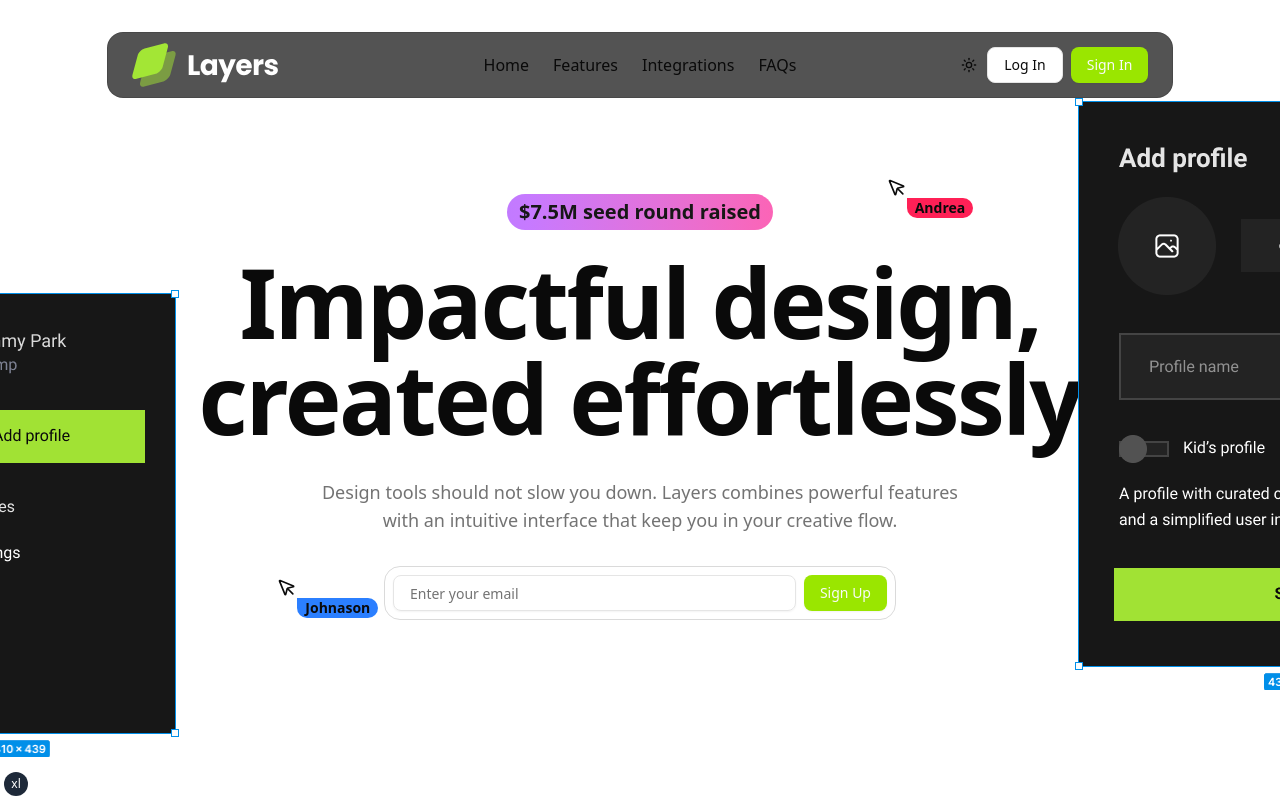
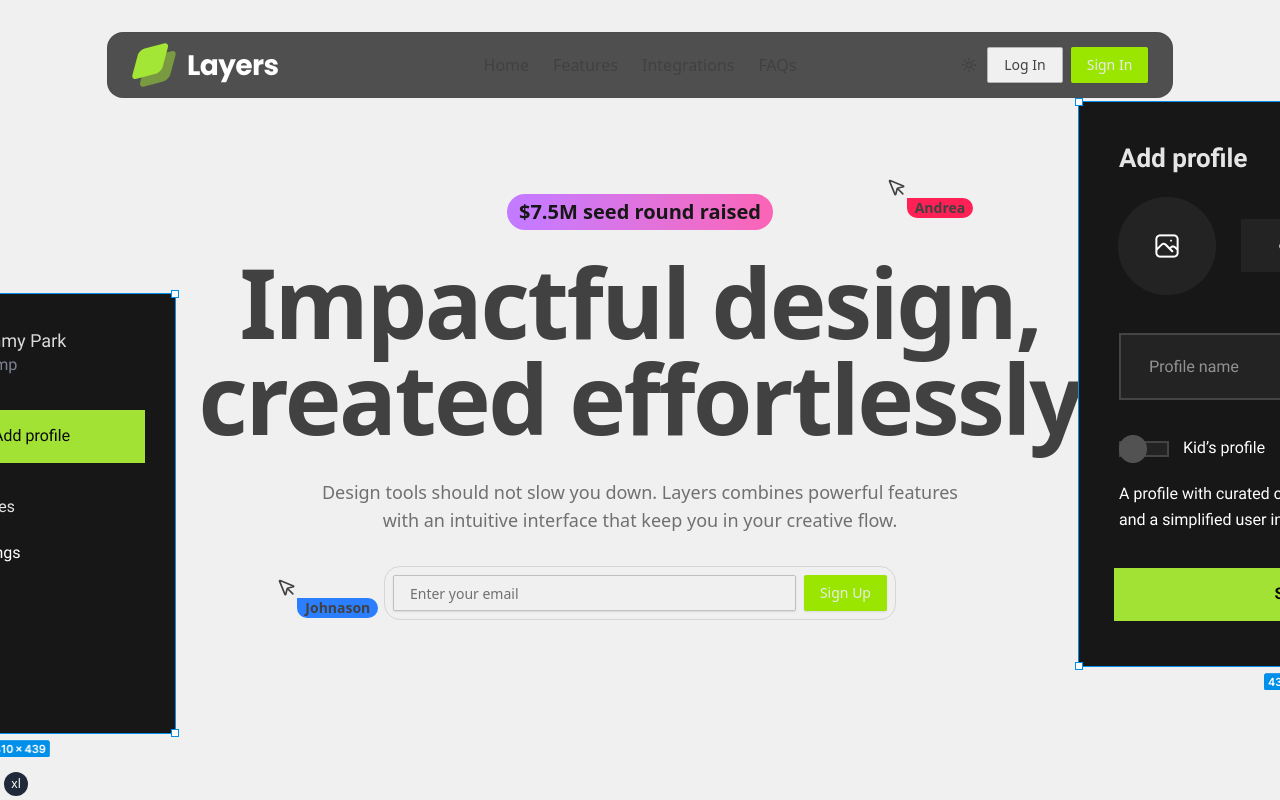
Before and after one commit to noidilin/edu, a Next.js app: page / in a window 1280 px wide. Shown: the top 800 px of the page. Built offline with nearby package versions, Linux system fonts and the light colour scheme.

Commit message:
feat!(theme): add tweakcn theme

```diff
--- a/app/globals.css
+++ b/app/globals.css
@@ -1,117 +1,178 @@
+/* biome-ignore-all lint/suspicious/noUnknownAtRules: tailwind syntax */
+
 @import "tailwindcss";
 @import "tw-animate-css";
 
 @custom-variant dark (&:is(.dark *));
 
+:root {
+  --background: oklch(0.9551 0 0);
+  --foreground: oklch(0.3753 0 0);
+  --card: oklch(0.937 0 0);
+  --card-foreground: oklch(0.3753 0 0);
+  --popover: oklch(0.8945 0 0);
+  --popover-foreground: oklch(0.3753 0 0);
+  --primary: oklch(0.285 0 0);
+  --primary-foreground: oklch(0.937 0 0);
+  --secondary: oklch(0.8452 0 0);
+  --secondary-foreground: oklch(0.3753 0 0);
+  --muted: oklch(0.8452 0 0);
+  --muted-foreground: oklch(0.5452 0 0);
+  --accent: oklch(0.8673 0.0101 87.4777);
+  --accent-foreground: oklch(0.4239 0 0);
+  --destructive: oklch(0.7183 0.0692 18.9061);
+  --destructive-foreground: oklch(0.937 0 0);
+  --border: oklch(0.7668 0 0);
+  --input: oklch(0.8078 0 0);
+  --ring: oklch(0.6234 0 0);
+  --chart-1: oklch(0.6234 0 0);
+  --chart-2: oklch(0.7141 0.1045 33.0967);
+  --chart-3: oklch(0.7573 0.0479 256.4904);
+  --chart-4: oklch(0.8854 0.0473 77.6093);
+  --chart-5: oklch(0.8033 0.0506 43.489);
+  --sidebar: oklch(0.937 0 0);
+  --sidebar-foreground: oklch(0.329 0 0);
+  --sidebar-primary: oklch(0.6234 0 0);
+  --sidebar-primary-foreground: oklch(0.937 0 0);
+  --sidebar-accent: oklch(0.738 0 0);
+  --sidebar-accent-foreground: oklch(0.937 0 0);
+  --sidebar-border: oklch(0.8078 0 0);
+  --sidebar-ring: oklch(0.6234 0 0);
+  --font-sans: var(--font-merriweather), ui-sans-serif, sans-serif, system-ui;
+  --font-serif: var(--font-fraunces), ui-serif, serif;
+  --font-mono: var(--font-fira-code), monospace;
+  --radius: 0.25rem;
+  --shadow-2xs: 0px 1px 2px 0px hsl(0 0% 25.4902% / 0.13);
+  --shadow-xs: 0px 1px 2px 0px hsl(0 0% 25.4902% / 0.13);
+  --shadow-sm:
+    0px 1px 2px 0px hsl(0 0% 25.4902% / 0.25), 0px 1px 2px -1px
+    hsl(0 0% 25.4902% / 0.25);
+  --shadow:
+    0px 1px 2px 0px hsl(0 0% 25.4902% / 0.25), 0px 1px 2px -1px
+    hsl(0 0% 25.4902% / 0.25);
+  --shadow-md:
+    0px 1px 2px 0px hsl(0 0% 25.4902% / 0.25), 0px 2px 4px -1px
+    hsl(0 0% 25.4902% / 0.25);
+  --shadow-lg:
+    0px 1px 2px 0px hsl(0 0% 25.4902% / 0.25), 0px 4px 6px -1px
+    hsl(0 0% 25.4902% / 0.25);
+  --shadow-xl:
+    0px 1px 2px 0px hsl(0 0% 25.4902% / 0.25), 0px 8px 10px -1px
+    hsl(0 0% 25.4902% / 0.25);
+  --shadow-2xl: 0px 1px 2px 0px hsl(0 0% 25.4902% / 0.63);
+  --tracking-normal: 0em;
+  --spacing: 0.25rem;
+}
+
+.dark {
+  --background: oklch(0.2134 0 0);
+  --foreground: oklch(0.7668 0 0);
+  --card: oklch(0.235 0 0);
+  --card-foreground: oklch(0.7668 0 0);
+  --popover: oklch(0.285 0 0);
+  --popover-foreground: oklch(0.7668 0 0);
+  --primary: oklch(0.8452 0 0);
+  --primary-foreground: oklch(0.235 0 0);
+  --secondary: oklch(0.3753 0 0);
+  --secondary-foreground: oklch(0.7668 0 0);
+  --muted: oklch(0.329 0 0);
+  --muted-foreground: oklch(0.5452 0 0);
+  --accent: oklch(0.7579 0.0134 86.8455);
+  --accent-foreground: oklch(0.2134 0 0);
+  --destructive: oklch(0.63 0.0706 19.2286);
+  --destructive-foreground: oklch(0.235 0 0);
+  --border: oklch(0.329 0 0);
+  --input: oklch(0.3753 0 0);
+  --ring: oklch(0.4784 0 0);
+  --chart-1: oklch(0.8673 0.0101 87.4777);
+  --chart-2: oklch(0.7141 0.1045 33.0967);
+  --chart-3: oklch(0.6234 0 0);
+  --chart-4: oklch(0.4784 0 0);
+  --chart-5: oklch(0.3753 0 0);
+  --sidebar: oklch(0.1957 0 0);
+  --sidebar-foreground: oklch(0.696 0 0);
+  --sidebar-primary: oklch(0.7668 0 0);
+  --sidebar-primary-foreground: oklch(0.235 0 0);
+  --sidebar-accent: oklch(0.8452 0 0);
+  --sidebar-accent-foreground: oklch(0.235 0 0);
+  --sidebar-border: oklch(0.329 0 0);
+  --sidebar-ring: oklch(0.7668 0 0);
+  --font-sans: Merriweather Sans, ui-sans-serif, sans-serif, system-ui;
+  --font-serif: Fraunces, ui-serif, serif;
+  --font-mono: Fira Code, monospace;
+  --radius: 0.25rem;
+  --shadow-2xs: 0px 1px 2px 0px hsl(0 0% 6.2745% / 0.13);
+  --shadow-xs: 0px 1px 2px 0px hsl(0 0% 6.2745% / 0.13);
+  --shadow-sm:
+    0px 1px 2px 0px hsl(0 0% 6.2745% / 0.25), 0px 1px 2px -1px
+    hsl(0 0% 6.2745% / 0.25);
+  --shadow:
+    0px 1px 2px 0px hsl(0 0% 6.2745% / 0.25), 0px 1px 2px -1px
+    hsl(0 0% 6.2745% / 0.25);
+  --shadow-md:
+    0px 1px 2px 0px hsl(0 0% 6.2745% / 0.25), 0px 2px 4px -1px
+    hsl(0 0% 6.2745% / 0.25);
+  --shadow-lg:
+    0px 1px 2px 0px hsl(0 0% 6.2745% / 0.25), 0px 4px 6px -1px
+    hsl(0 0% 6.2745% / 0.25);
+  --shadow-xl:
+    0px 1px 2px 0px hsl(0 0% 6.2745% / 0.25), 0px 8px 10px -1px
+    hsl(0 0% 6.2745% / 0.25);
+  --shadow-2xl: 0px 1px 2px 0px hsl(0 0% 6.2745% / 0.63);
+}
+
 @theme inline {
   --color-background: var(--background);
   --color-foreground: var(--foreground);
-  --font-sans: var(--font-geist-sans);
-  --font-mono: var(--font-geist-mono);
+  --color-card: var(--card);
+  --color-card-foreground: var(--card-foreground);
+  --color-popover: var(--popover);
+  --color-popover-foreground: var(--popover-foreground);
+  --color-primary: var(--primary);
+  --color-primary-foreground: var(--primary-foreground);
+  --color-secondary: var(--secondary);
+  --color-secondary-foreground: var(--secondary-foreground);
+  --color-muted: var(--muted);
+  --color-muted-foreground: var(--muted-foreground);
+  --color-accent: var(--accent);
+  --color-accent-foreground: var(--accent-foreground);
+  --color-destructive: var(--destructive);
+  --color-destructive-foreground: var(--destructive-foreground);
+  --color-border: var(--border);
+  --color-input: var(--input);
+  --color-ring: var(--ring);
+  --color-chart-1: var(--chart-1);
+  --color-chart-2: var(--chart-2);
+  --color-chart-3: var(--chart-3);
+  --color-chart-4: var(--chart-4);
+  --color-chart-5: var(--chart-5);
+  --color-sidebar: var(--sidebar);
+  --color-sidebar-foreground: var(--sidebar-foreground);
+  --color-sidebar-primary: var(--sidebar-primary);
+  --color-sidebar-primary-foreground: var(--sidebar-primary-foreground);
+  --color-sidebar-accent: var(--sidebar-accent);
+  --color-sidebar-accent-foreground: var(--sidebar-accent-foreground);
+  --color-sidebar-border: var(--sidebar-border);
   --color-sidebar-ring: var(--sidebar-ring);
-  --color-sidebar-border: var(--sidebar-border);
-  --color-sidebar-accent-foreground: var(--sidebar-accent-foreground);
-  --color-sidebar-accent: var(--sidebar-accent);
-  --color-sidebar-primary-foreground: var(--sidebar-primary-foreground);
-  --color-sidebar-primary: var(--sidebar-primary);
-  --color-sidebar-foreground: var(--sidebar-foreground);
-  --color-sidebar: var(--sidebar);
-  --color-chart-5: var(--chart-5);
-  --color-chart-4: var(--chart-4);
-  --color-chart-3: var(--chart-3);
-  --color-chart-2: var(--chart-2);
-  --color-chart-1: var(--chart-1);
-  --color-ring: var(--ring);
-  --color-input: var(--input);
-  --color-border: var(--border);
-  --color-destructive: var(--destructive);
-  --color-accent-foreground: var(--accent-foreground);
-  --color-accent: var(--accent);
-  --color-muted-foreground: var(--muted-foreground);
-  --color-muted: var(--muted);
-  --color-secondary-foreground: var(--secondary-foreground);
-  --color-secondary: var(--secondary);
-  --color-primary-foreground: var(--primary-foreground);
-  --color-primary: var(--primary);
-  --color-popover-foreground: var(--popover-foreground);
-  --color-popover: var(--popover);
-  --color-card-foreground: var(--card-foreground);
-  --color-card: var(--card);
+
+  --font-sans: var(--font-sans);
+  --font-mono: var(--font-mono);
+  --font-serif: var(--font-serif);
+
   --radius-sm: calc(var(--radius) - 4px);
   --radius-md: calc(var(--radius) - 2px);
   --radius-lg: var(--radius);
   --radius-xl: calc(var(--radius) + 4px);
+
+  --shadow-2xs: var(--shadow-2xs);
+  --shadow-xs: var(--shadow-xs);
+  --shadow-sm: var(--shadow-sm);
+  --shadow: var(--shadow);
+  --shadow-md: var(--shadow-md);
+  --shadow-lg: var(--shadow-lg);
+  --shadow-xl: var(--shadow-xl);
+  --shadow-2xl: var(--shadow-2xl);
 }
-
-:root {
-  --radius: 0.625rem;
-  --background: oklch(1 0 0);
-  --foreground: oklch(0.145 0 0);
-  --card: oklch(1 0 0);
-  --card-foreground: oklch(0.145 0 0);
-  --popover: oklch(1 0 0);
-  --popover-foreground: oklch(0.145 0 0);
-  --primary: oklch(0.205 0 0);
-  --primary-foreground: oklch(0.985 0 0);
-  --secondary: oklch(0.97 0 0);
-  --secondary-foreground: oklch(0.205 0 0);
-  --muted: oklch(0.97 0 0);
-  --muted-foreground: oklch(0.556 0 0);
-  --accent: oklch(0.97 0 0);
-  --accent-foreground: oklch(0.205 0 0);
-  --destructive: oklch(0.577 0.245 27.325);
-  --border: oklch(0.922 0 0);
-  --input: oklch(0.922 0 0);
-  --ring: oklch(0.708 0 0);
-  --chart-1: oklch(0.646 0.222 41.116);
-  --chart-2: oklch(0.6 0.118 184.704);
-  --chart-3: oklch(0.398 0.07 227.392);
-  --chart-4: oklch(0.828 0.189 84.429);
-  --chart-5: oklch(0.769 0.188 70.08);
-  --sidebar: oklch(0.985 0 0);
-  --sidebar-foreground: oklch(0.145 0 0);
-  --sidebar-primary: oklch(0.205 0 0);
-  --sidebar-primary-foreground: oklch(0.985 0 0);
-  --sidebar-accent: oklch(0.97 0 0);
-  --sidebar-accent-foreground: oklch(0.205 0 0);
-  --sidebar-border: oklch(0.922 0 0);
-  --sidebar-ring: oklch(0.708 0 0);
-}
-
-.dark {
-  --background: oklch(0.145 0 0);
-  --foreground: oklch(0.985 0 0);
-  --card: oklch(0.205 0 0);
-  --card-foreground: oklch(0.985 0 0);
-  --popover: oklch(0.205 0 0);
-  --popover-foreground: oklch(0.985 0 0);
-  --primary: oklch(0.922 0 0);
-  --primary-foreground: oklch(0.205 0 0);
-  --secondary: oklch(0.269 0 0);
-  --secondary-foreground: oklch(0.985 0 0);
-  --muted: oklch(0.269 0 0);
-  --muted-foreground: oklch(0.708 0 0);
-  --accent: oklch(0.269 0 0);
-  --accent-foreground: oklch(0.985 0 0);
-  --destructive: oklch(0.704 0.191 22.216);
-  --border: oklch(1 0 0 / 10%);
-  --input: oklch(1 0 0 / 15%);
-  --ring: oklch(0.556 0 0);
-  --chart-1: oklch(0.488 0.243 264.376);
-  --chart-2: oklch(0.696 0.17 162.48);
-  --chart-3: oklch(0.769 0.188 70.08);
-  --chart-4: oklch(0.627 0.265 303.9);
-  --chart-5: oklch(0.645 0.246 16.439);
-  --sidebar: oklch(0.205 0 0);
-  --sidebar-foreground: oklch(0.985 0 0);
-  --sidebar-primary: oklch(0.488 0.243 264.376);
-  --sidebar-primary-foreground: oklch(0.985 0 0);
-  --sidebar-accent: oklch(0.269 0 0);
-  --sidebar-accent-foreground: oklch(0.985 0 0);
-  --sidebar-border: oklch(1 0 0 / 10%);
-  --sidebar-ring: oklch(0.556 0 0);
-}
-
 @layer base {
   * {
     @apply border-border outline-ring/50;
@@ -120,3 +181,12 @@
     @apply bg-background text-foreground;
   }
 }
+
+@layer components {
+  .section-padding {
+    @apply py-24 md:py-32 lg:py-40;
+  }
+  .section-box {
+    @apply mx-auto px-4 md:px-8 lg:px-16;
+  }
+}
```
